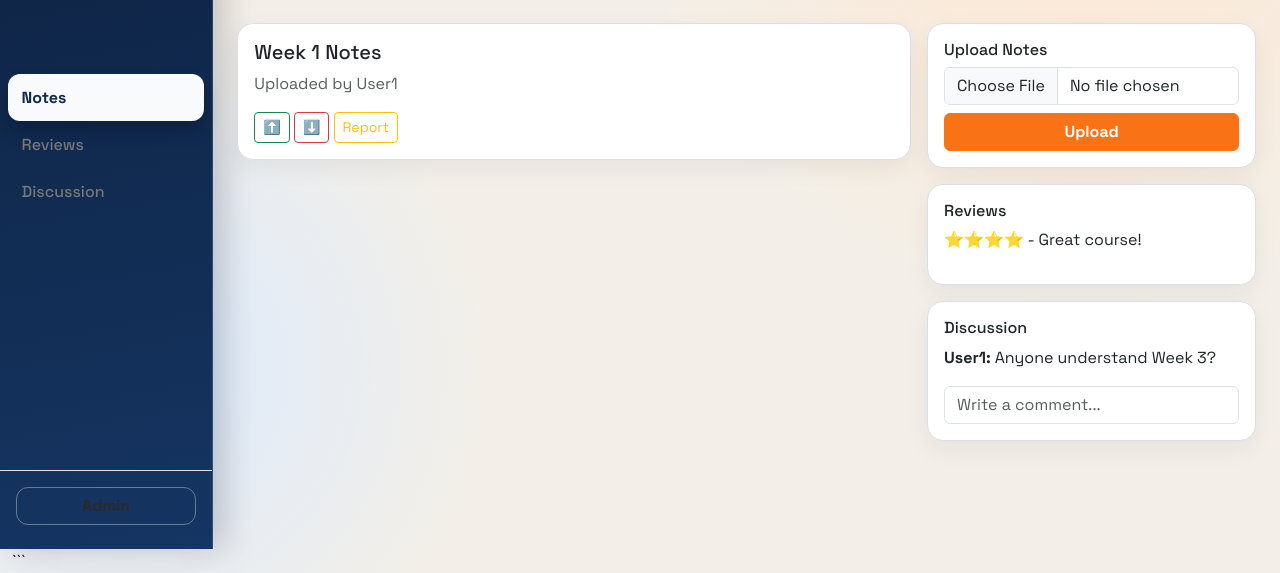
After one commit to BaconPancakez/CITS3403_Project, a Flask app: page /course in a window 1280 px wide. The commit adds this page. Shown: the part 251-824 px from the top of the page. Run offline with Flask 3, Linux system fonts and the light colour scheme.

Commit message:
Restructured files for Flask (adding new routing for future pages to be able to use same layout as admin), updated course page for similar UI layout with admin page, fixed css and js access issues after resturcture

````diff
--- /dev/null
+++ b/app.py
@@ -0,0 +1,22 @@
+from flask import Flask, render_template
+
+app = Flask(
+    __name__,
+    template_folder="templates",
+    static_folder="static"
+)
+
+# To run
+# source .venv/bin/activate
+# flask run or flask run --port [port name, for e.g. 8000]
+
+@app.route("/")
+def index():
+    return render_template('admin.html')
+
+@app.route("/course")
+def course():
+    return render_template("coursepg.html")
+
+if __name__ == "__main__":
+    app.run(debug=True)
--- a/admin/styles.css
+++ b/static/css/admin.css
@@ -1,4 +1,4 @@
-root {
+:root {
     --bg: #f3efe8;
     --ink: #0f172a;
     --muted: #475569;
@@ -69,7 +69,7 @@ body {
     min-height: 250px;
     background-image:
     linear-gradient(to top, rgba(8, 15, 35, 0.62), rgba(8, 15, 35, 0.2)),
-    url("https://www.rottnestisland.com/images/default-source/photos/attractions/little-salmon-bay/110708-3.jpg?sfvrsn=486d27ad_1");
+    url("https://images.unsplash.com/photo-1507525428034-b723cf961d3e");
     background-size: cover;
     background-position: 100% 75%;
     display: flex;
--- a/admin/index.html
+++ b/templates/admin.html
@@ -7,7 +7,7 @@
         <link href="https://cdn.jsdelivr.net/npm/bootstrap@5.3.8/dist/css/bootstrap.min.css" rel="stylesheet" integrity="sha384-sRIl4kxILFvY47J16cr9ZwB07vP4J8+LH7qKQnuqkuIAvNWLzeN8tE5YBujZqJLB" crossorigin="anonymous">
         <script src="https://cdn.jsdelivr.net/npm/bootstrap@5.3.8/dist/js/bootstrap.bundle.min.js" integrity="sha384-FKyoEForCGlyvwx9Hj09JcYn3nv7wiPVlz7YYwJrWVcXK/BmnVDxM+D2scQbITxI" crossorigin="anonymous"></script>
         <link rel="preconnect" href="https://fonts.googleapis.com"> <link href="https://fonts.googleapis.com/css2?family=Bricolage+Grotesque:wght@500;700;800&family=Space+Grotesk:wght@400;500;700&display=swap" rel="stylesheet">
-        <link href="styles.css" rel="stylesheet">
+        <link href="{{ url_for('static', filename='css/admin.css') }}" rel="stylesheet">
         <title>Admin dashboard</title>
     </head>
     <body>
@@ -97,6 +97,6 @@
             </div>
         </div>
 
-        <script src="index.js"></script>
+        <script src="{{ url_for('static', filename='js/admin.js') }}"></script>
     </body>
 </html>
--- /dev/null
+++ b/templates/coursepg.html
@@ -0,0 +1,135 @@
+<!DOCTYPE html>
+<html lang="en">
+<head>
+    <meta charset="UTF-8">
+    <meta name="viewport" content="width=device-width, initial-scale=1.0">
+    <title>Course Page</title>
+
+    <link href="https://cdn.jsdelivr.net/npm/bootstrap@5.3.8/dist/css/bootstrap.min.css" rel="stylesheet">
+    <script src="https://cdn.jsdelivr.net/npm/bootstrap@5.3.8/dist/js/bootstrap.bundle.min.js"></script>
+
+    <link rel="preconnect" href="https://fonts.googleapis.com">
+    <link href="https://fonts.googleapis.com/css2?family=Bricolage+Grotesque:wght@500;700;800&family=Space+Grotesk:wght@400;500;700&display=swap" rel="stylesheet">
+
+    <link href="{{ url_for('static', filename='css/admin.css') }}" rel="stylesheet">
+
+</head>
+
+<body>
+
+<div class="container-fluid">
+    <div class="row min-vh-100">
+
+    <!-- SIDEBAR -->
+    <aside class="col-12 col-md-3 col-lg-2 p-0 sidebar">
+        <nav class="navbar navbar-expand-md flex-md-column align-items-stretch h-100">
+
+            <div class="w-100 p-3 border-bottom">
+                <span class="navbar-brand">Course</span>
+            </div>
+
+            <!-- Mobile toggle -->
+            <button class="navbar-toggler mx-3 my-2"
+                type="button"
+                data-bs-toggle="collapse"
+                data-bs-target="#courseSidebarMenu">
+                <span class="navbar-toggler-icon"></span>
+            </button>
+
+            <div id="courseSidebarMenu" class="collapse navbar-collapse d-md-block">
+                <ul class="nav nav-pills flex-column w-100 px-2">
+                    <li class="nav-item">
+                        <a class="nav-link active" href="#">Notes</a>
+                    </li>
+                    <li class="nav-item">
+                        <a class="nav-link" href="#">Reviews</a>
+                    </li>
+                    <li class="nav-item">
+                        <a class="nav-link" href="#">Discussion</a>
+                    </li>
+                </ul>
+            </div>
+
+            <div class="mt-auto w-100 p-3 border-top">
+                <a href="/" class="btn btn-outline-secondary w-100">Admin</a>
+            </div>
+
+        </nav>
+    </aside>
+
+    <!-- MAIN -->
+    <div class="col-12 col-md-9 col-lg-10 p-0">
+
+        <!-- HERO (same component as admin) -->
+        <header class="hero-banner border-bottom">
+            <div class="hero-overlay">
+                <h1 class="hero-title m-0">CITS3403</h1>
+                <p class="hero-kicker mb-3 fs-5">Course Notes & Discussion</p>
+            </div>
+        </header>
+
+        <!-- CONTENT -->
+        <main class="p-3 p-lg-4">
+
+            <div class="row g-3">
+
+                <!-- NOTES FEED -->
+                <div class="col-12 col-lg-8">
+
+                    <div class="card mb-3">
+                        <div class="card-body">
+                            <h5 class="card-title">Week 1 Notes</h5>
+                            <p class="text-muted">Uploaded by User1</p>
+
+                            <button class="btn btn-sm btn-outline-success">⬆️</button>
+                            <button class="btn btn-sm btn-outline-danger">⬇️</button>
+                            <button class="btn btn-sm btn-outline-warning">Report</button>
+                        </div>
+                    </div>
+
+                </div>
+
+                <!-- SIDE PANEL -->
+                <div class="col-12 col-lg-4">
+
+                    <!-- Upload -->
+                    <div class="card mb-3">
+                        <div class="card-body">
+                            <h6>Upload Notes</h6>
+                            <input type="file" class="form-control mb-2">
+                            <button class="btn btn-primary w-100">Upload</button>
+                        </div>
+                    </div>
+
+                    <!-- Reviews -->
+                    <div class="card mb-3">
+                        <div class="card-body">
+                            <h6>Reviews</h6>
+                            <p>⭐️⭐️⭐️⭐️ - Great course!</p>
+                        </div>
+                    </div>
+
+                    <!-- Discussion -->
+                    <div class="card">
+                        <div class="card-body">
+                            <h6>Discussion</h6>
+                            <p><strong>User1:</strong> Anyone understand Week 3?</p>
+                            <input type="text" class="form-control" placeholder="Write a comment...">
+                        </div>
+                    </div>
+
+                </div>
+
+            </div>
+
+        </main>
+
+    </div>
+
+</div>
+```
+
+</div>
+
+</body>
+</html>
````
Also changed, not shown: backend/app.py (deleted, +0 -12 lines), courses/coursepg.html (deleted, +0 -25 lines), static/css/style.css (renamed from style.css), static/js/admin.js (renamed from admin/index.js), templates/sign-in.html (renamed from sign-in/sign-in.html).
